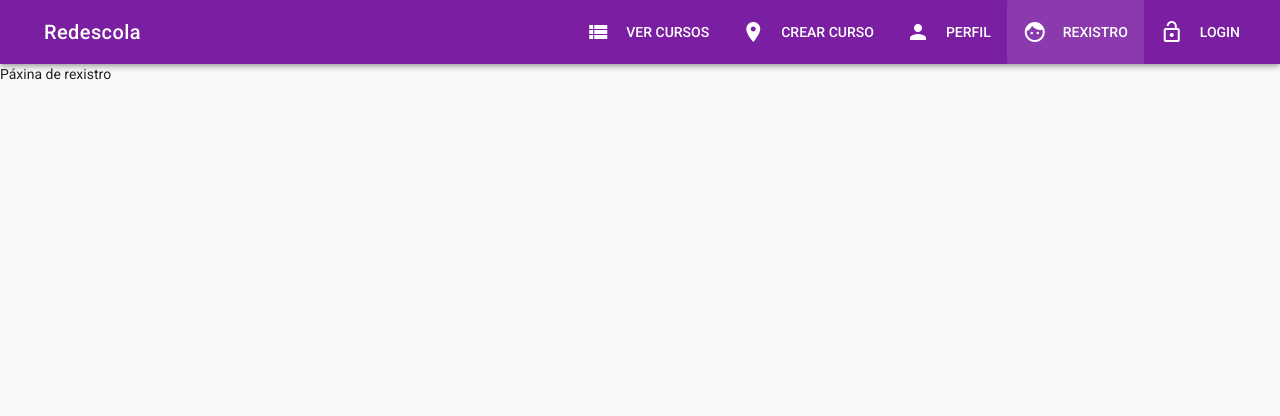
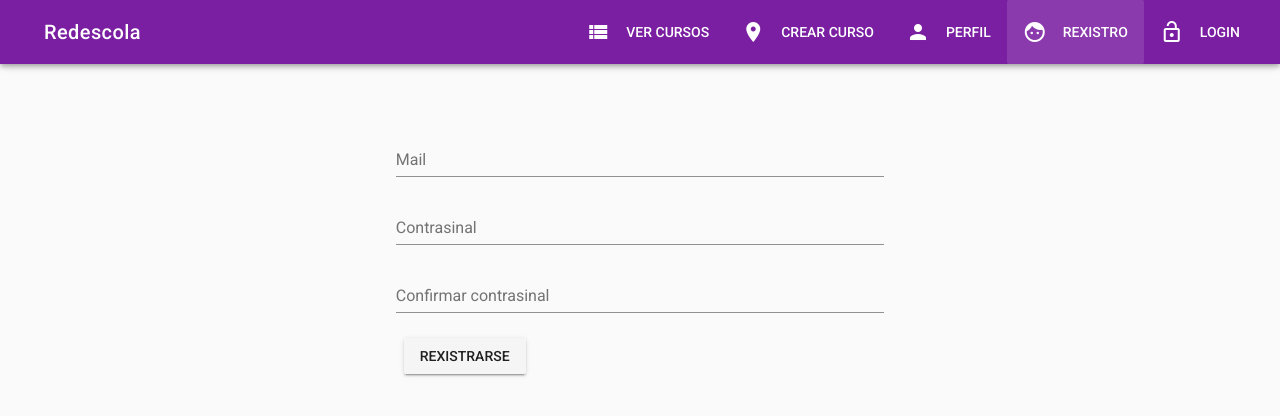
Before and after one commit to juanferb/redescola, a Vue app: page /rexistro in a window 1280 px wide. Shown: the top 416 px of the page. Built offline with nearby package versions, Linux system fonts and the light colour scheme.

Commit message:
Crear formulario de registro y añadir validaciones

```diff
--- a/src/components/Usuario/Rexistro.vue
+++ b/src/components/Usuario/Rexistro.vue
@@ -1,5 +1,77 @@
 <template>
-    <div>
-        <p>Páxina de rexistro</p>
-    </div>
+  <v-container>
+    <v-layout row>
+      <v-flex xs12 sm6 offset-sm3>
+        <v-card-text>
+          <v-container>
+            <form @submit.prevent="onSignup">
+              <v-layout row>
+                <v-flex xs12>
+                  <v-text-field
+                    name="email"
+                    label="Mail"
+                    id="email"
+                    v-model="email"
+                    type="email"
+                    required>
+                  </v-text-field>
+                </v-flex>
+              </v-layout>
+              <v-layout row>
+                <v-flex xs12>
+                  <v-text-field
+                    name="password"
+                    label="Contrasinal"
+                    id="password"
+                    v-model="password"
+                    type="password"
+                    required>
+                  </v-text-field>
+                </v-flex>
+              </v-layout>
+              <v-layout row>
+                <v-flex xs12>
+                  <v-text-field
+                    name="confirmPassword"
+                    label="Confirmar contrasinal"
+                    id="confirmPassword"
+                    v-model="confirmPassword"
+                    type="password"
+                    :rules="[compararPasswords]">
+                  </v-text-field>
+                </v-flex>
+              </v-layout>
+              <v-layout row>
+                <v-flex xs12>
+                  <v-btn type="submit">Rexistrarse</v-btn>
+                </v-flex>
+              </v-layout>
+            </form>
+          </v-container>
+        </v-card-text>
+      </v-flex>
+    </v-layout>
+  </v-container>
 </template>
+
+<script>
+export default {
+  data () {
+    return {
+      email: '',
+      password: '',
+      confirmPassword: ''
+    }
+  },
+  computed: {
+    compararPasswords () {
+      return this.password !== this.confirmPassword ? 'As contrasinais non coinciden' : ''
+    }
+  },
+  methods: {
+    onSignup () {
+      // Vuex
+    }
+  }
+}
+</script>
```
